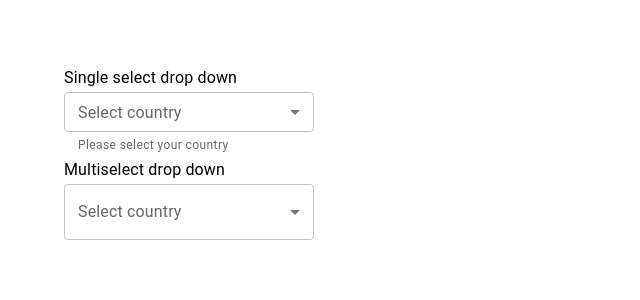
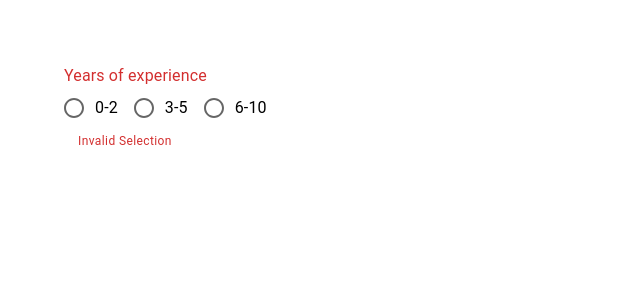
Before and after one commit to dmohindru/react-typescript-mui-tutorial-01, a React (Create React App) app: page / in a window 1280 px wide. Shown: the top 300 px of the page, without its empty margins (0-640 px from the left). Built offline with nearby package versions, Linux system fonts and the light colour scheme.

Commit message:
Added code example for Mui Radio buttons

```diff
--- a/src/App.tsx
+++ b/src/App.tsx
@@ -3,6 +3,7 @@
 import { MuiButton } from './components/MuiButton';
 import { MuiTextField } from './components/MuiTextField';
 import { MuiSelect } from './components/MuiSelect';
+import { MuiRadioButton } from './components/MuiRadioButton';
 
 function App() {
   return (
@@ -10,7 +11,8 @@
       {/* <MuiTypography /> */}
       {/* <MuiButton /> */}
       {/* <MuiTextField /> */}
-      <MuiSelect />
+      {/* <MuiSelect /> */}
+      <MuiRadioButton />
     </div>
   );
 }
--- /dev/null
+++ b/src/components/MuiRadioButton.tsx
@@ -0,0 +1,28 @@
+import { Box, FormControl, FormLabel, FormControlLabel, RadioGroup, Radio, FormHelperText } from "@mui/material"
+import { useState } from 'react';
+
+export const MuiRadioButton = () => {
+
+    const [value, setValue] = useState('');
+    console.log({value});
+
+    const handleChange = (event: React.ChangeEvent<HTMLInputElement>) => {
+        setValue(event.target.value);
+    }
+
+    return (
+        <Box>
+            <FormControl error>
+                <FormLabel id='job-expereince-group-label'>
+                    Years of experience
+                </FormLabel>
+                <RadioGroup name='job-expereince-group' aria-labelledby='job-expereince-group-label' value={value} onChange={handleChange} row>
+                    <FormControlLabel control={<Radio size='medium' color='secondary' />} label='0-2' value='0-2' />
+                    <FormControlLabel control={<Radio />} label='3-5' value='3-5' />
+                    <FormControlLabel control={<Radio />} label='6-10' value='6-10' />
+                </RadioGroup>
+                <FormHelperText>Invalid Selection</FormHelperText>
+            </FormControl>
+        </Box>
+        );
+}
```
